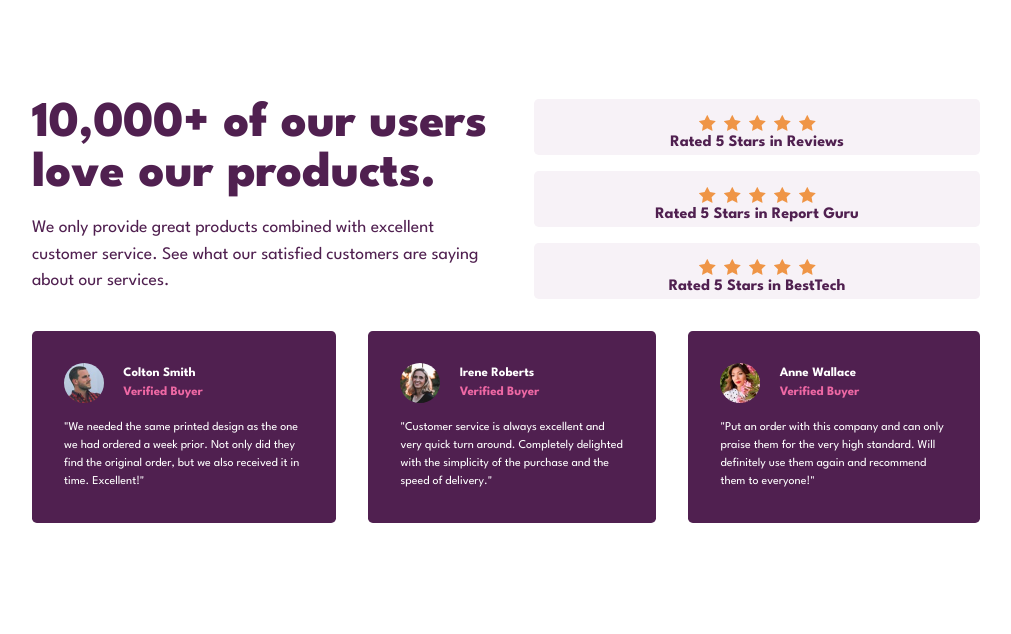
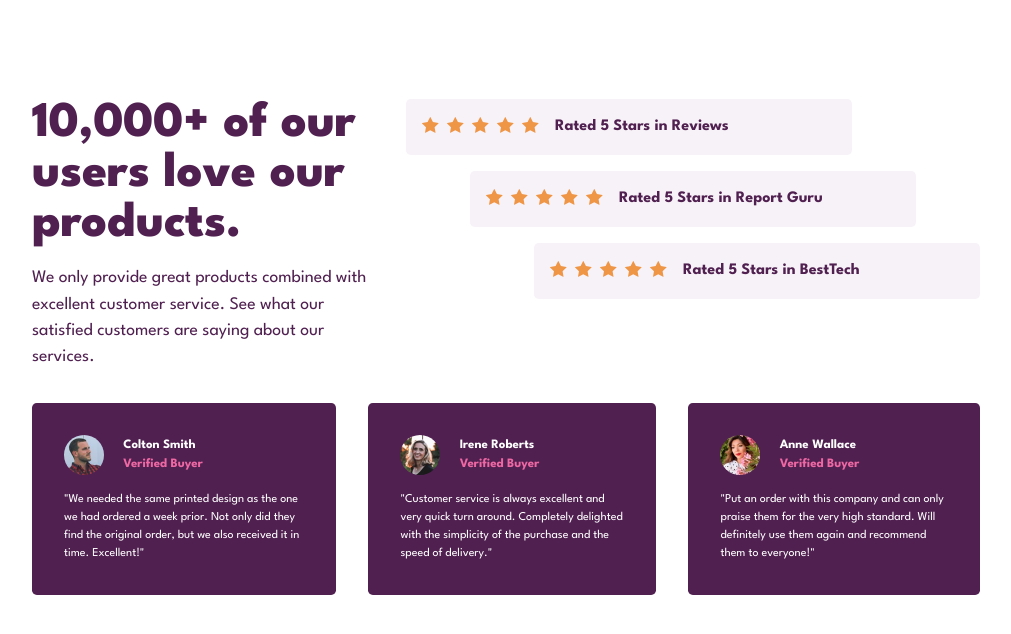
Before and after one commit to NandoSTI/social-proof-section-master, a plain HTML site: page index.html in a window 1280 px wide. Shown: the whole page, without its empty margins (134-1145 px from the left). Drawn offline with Linux system fonts and the light colour scheme.

Commit message:
Update: Desktop stars

```diff
--- a/src/css/style.css
+++ b/src/css/style.css
@@ -88,9 +88,9 @@
       }
 
       .container .rated .reviews .stars {
+        display: flex;
         justify-content: center;
         margin-bottom: .7rem;
-        display: flex;
         gap: .5rem;
       }
 
@@ -137,8 +137,8 @@
             margin: var(--margin-desktop);
         }
         .container .rated {
-            display: flex;
-            gap: 2rem;
+          display: flex;
+          gap: 2rem;
         }
 
         .container .rated .rated_title {
@@ -146,13 +146,9 @@
             text-align: start;
         }
 
-        .container .rated_title {
-
-        }
-
         .container .rated_title h1 {
+          font-size: var(--fs-3);
             padding: 0;
-            font-size: var(--fs-3);
         }
 
         .container .rated_title p {
@@ -165,12 +161,33 @@
             gap: 2rem;
         }
 
-        .container .rated .reviews-stars .reviews {
-            width: 27.875rem;
-            height: 3.5rem;
+        .container .rated .reviews-stars {
+          margin-right: 0;
+          padding: 0;
         }
 
-        .container .rated .reviews-stars .reviews .stars {
-            margin-bottom: 0;
+        .container .rated .reviews .stars {
+          margin-bottom: .3250rem;
+          margin-right: 1rem;
         }
+
+        .container .rated .reviews-stars .reviews {
+          display: flex;
+          align-items: center;
+          width: 27.875rem;
+          height: 3.5rem;
+        }
+
+        .container .rated .reviews-stars .reviews:nth-child(1) {
+          margin-right: 8rem;
+        }
+
+        .container .rated .reviews-stars .reviews:nth-child(2) {
+          margin-left: 4rem;
+        }
+
+        .container .rated .reviews-stars .reviews:nth-child(3) {
+          margin-left: 8rem;
+        }
+
       }
```
